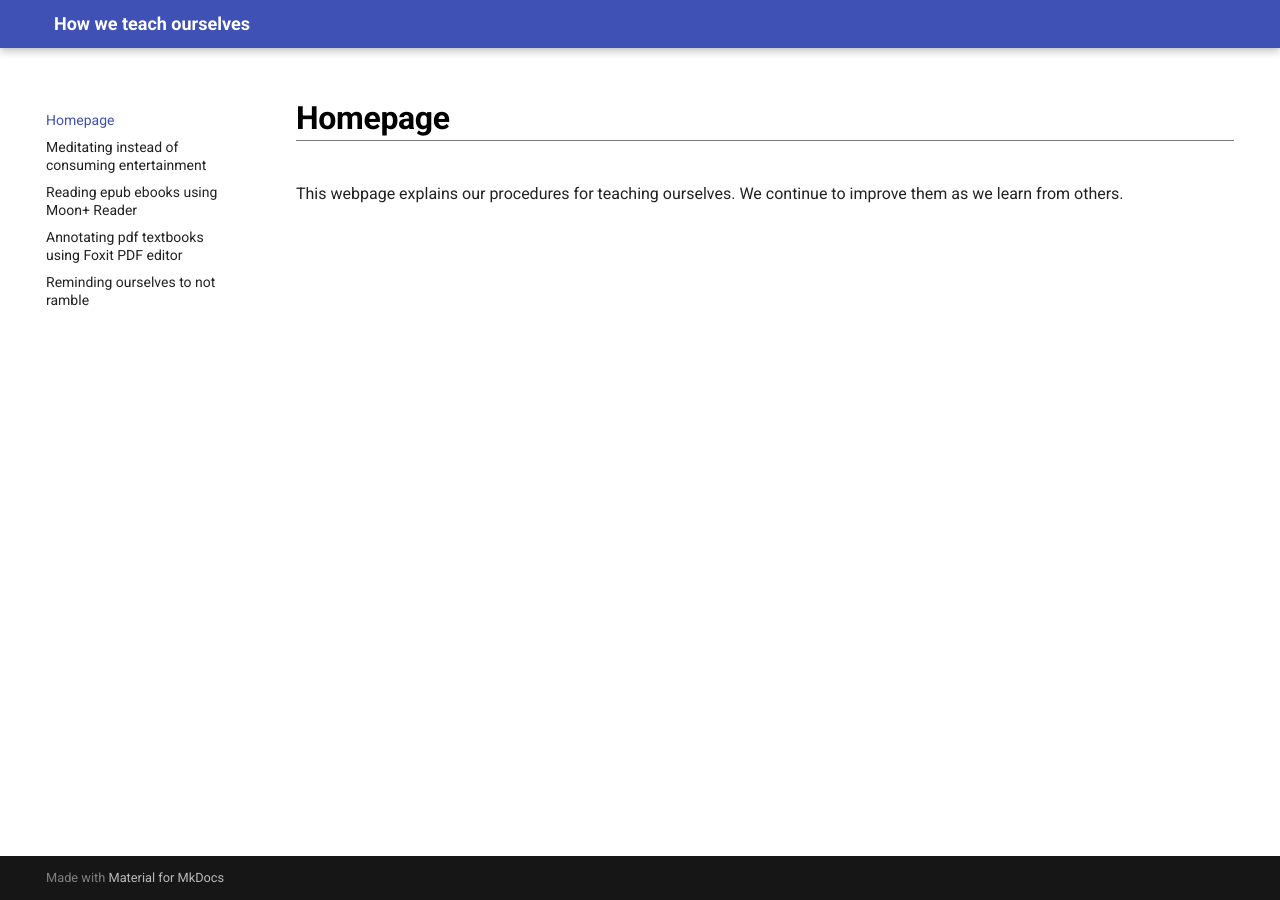
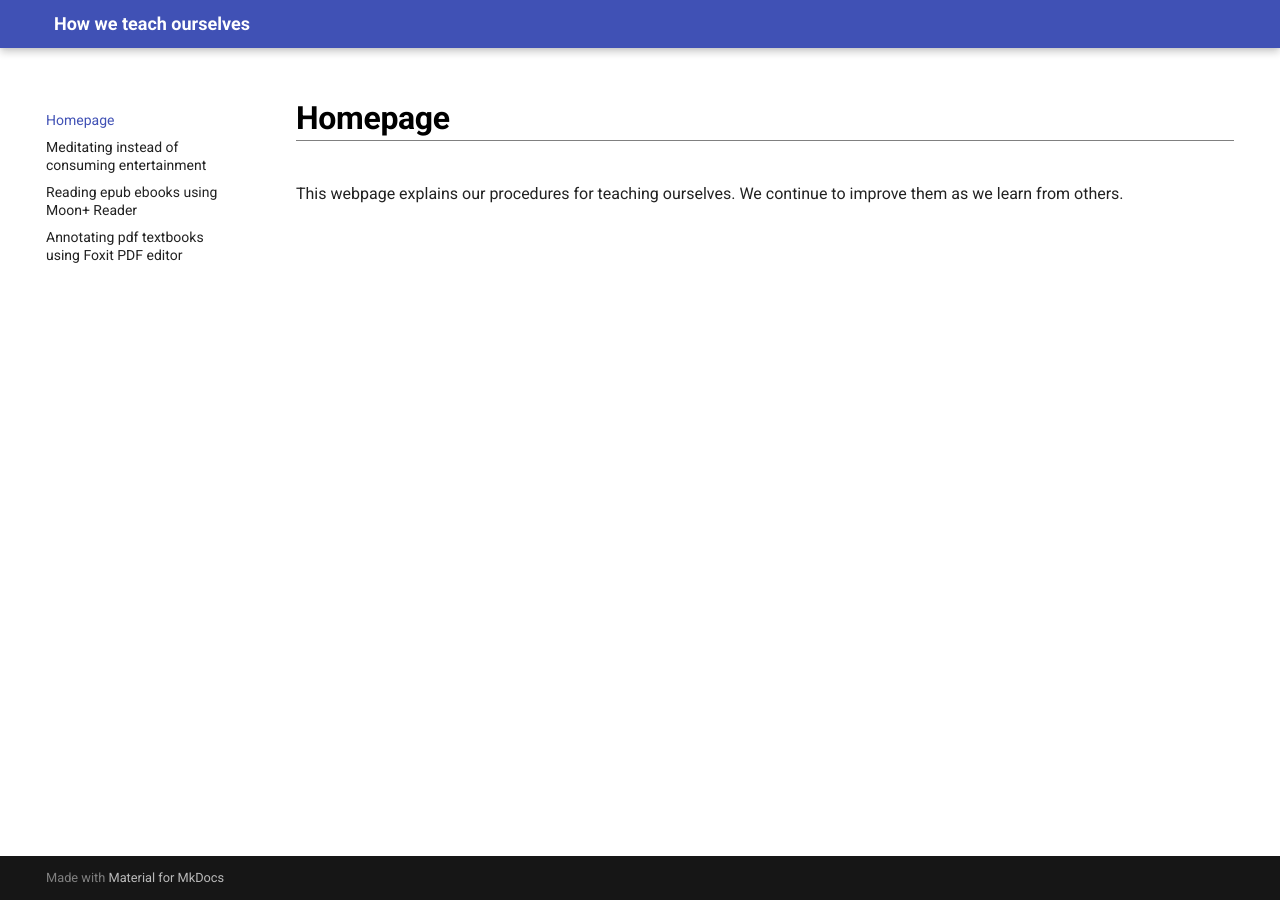
Before and after one commit to maximilian-ho/how-we-teach-ourselves, an MkDocs documentation site: the page built from docs/index.md, in a window 1280 px wide. Built offline with MkDocs 1.6.1 and Material for MkDocs 9.7.7, drawn with Linux system fonts in a browser that asks for light colours.

Commit message:
Update mkdocs.yml

```diff
--- a/mkdocs.yml
+++ b/mkdocs.yml
@@ -5,7 +5,6 @@ nav:
    - Meditating instead of consuming entertainment: "meditating.md"
    - Reading epub ebooks using Moon+ Reader: "epubs.md"
    - Annotating pdf textbooks using Foxit PDF editor: "pdfs.md"
-   - Reminding ourselves to not ramble: "rambling.md"
 
 theme:
   name: material
```
